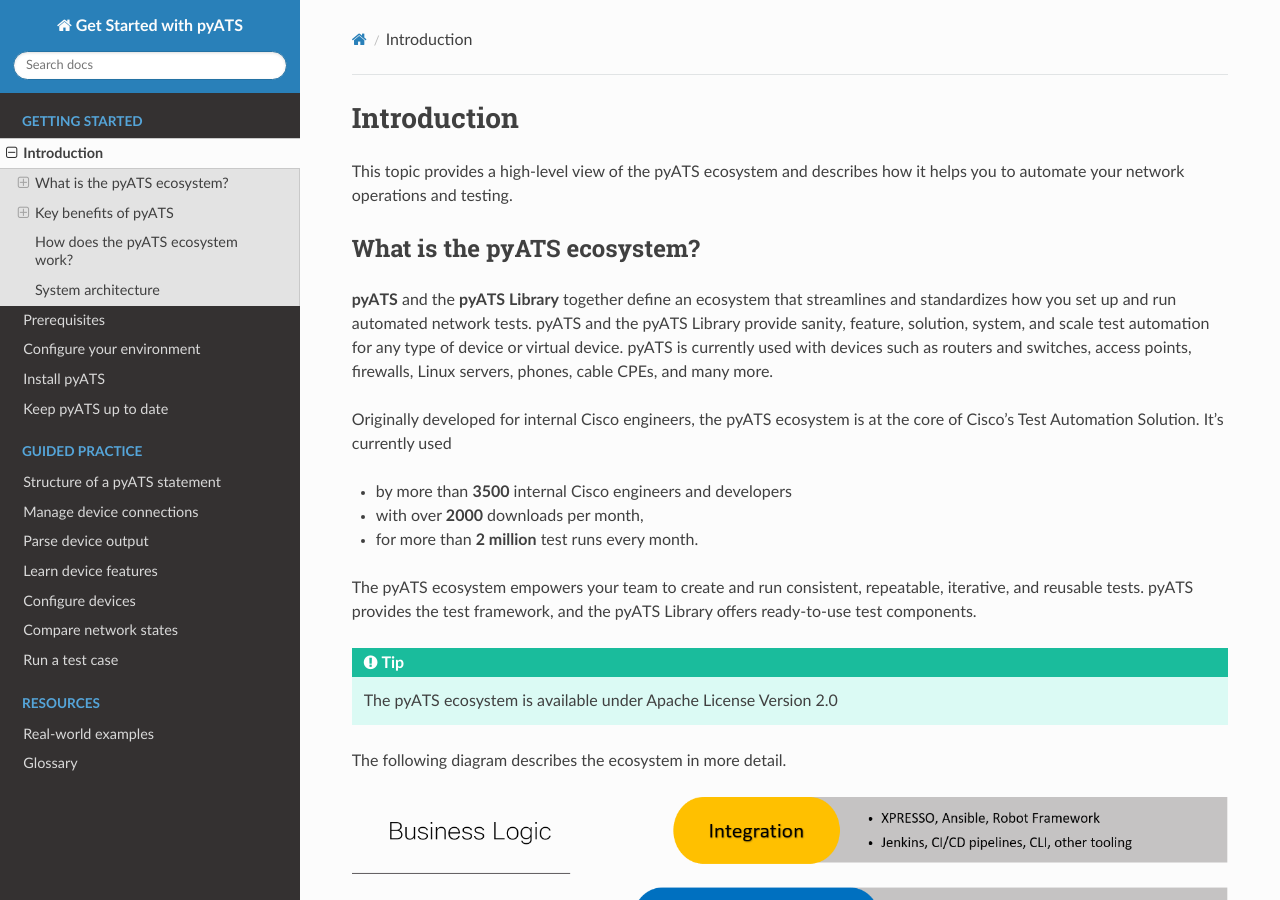
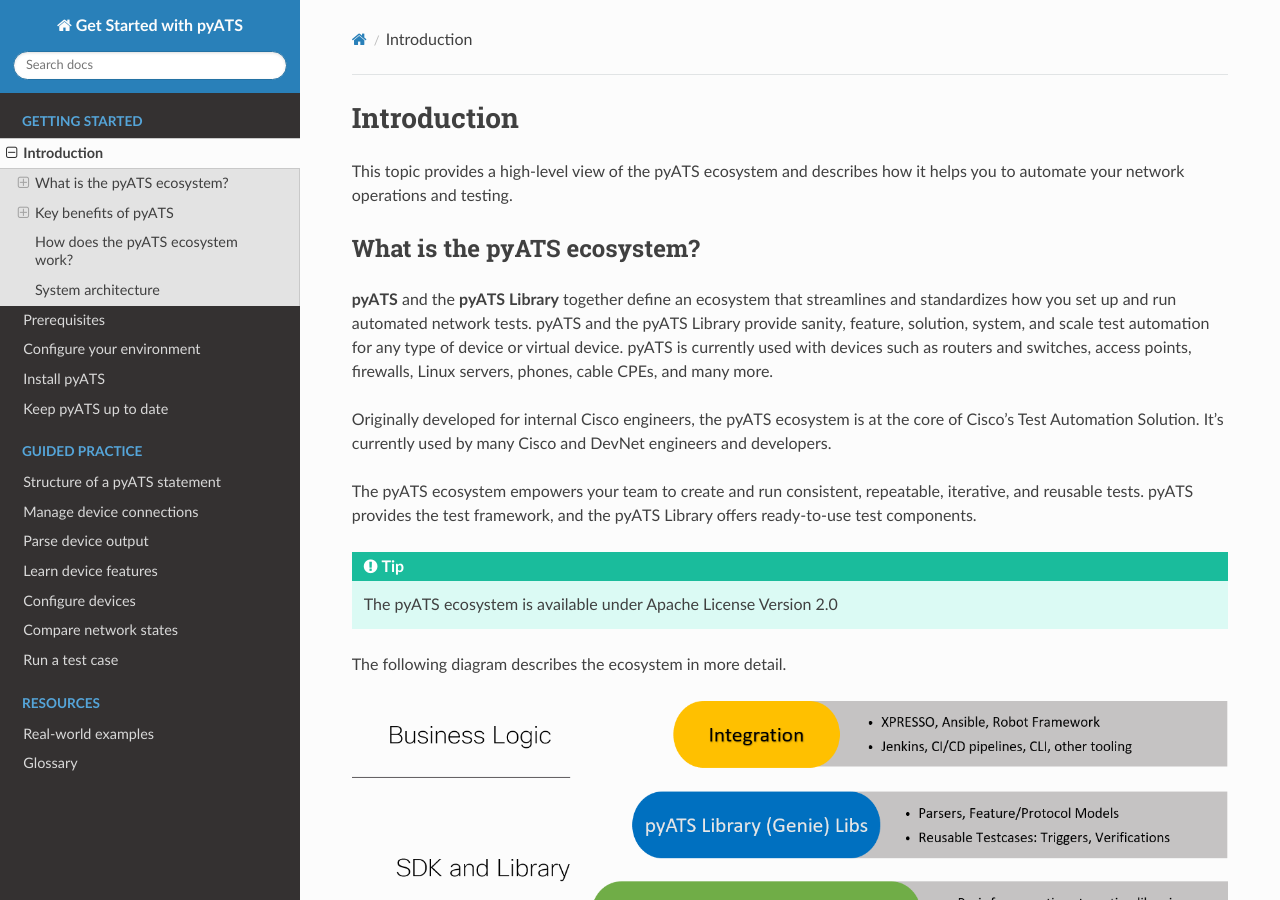
Before and after one commit to CiscoTestAutomation/getting-started, a Sphinx documentation site: the page built from source/intro/introduction.rst, in a window 1280 px wide and 900 px high. Built offline with Sphinx 7.4.7 and the Read the Docs theme 2.0.0, drawn with Linux system fonts in a browser that asks for light colours.

Commit message:
Minor edit to intro.

```diff
--- a/source/intro/introduction.rst
+++ b/source/intro/introduction.rst
@@ -7,11 +7,7 @@
 -------------------------------------
 |pyATSbold| and the |librarybold| together define an ecosystem that streamlines and standardizes how you set up and run automated network tests. |pyATS| and the |library| provide sanity, feature, solution, system, and scale test automation for any type of device or virtual device. |pyATS| is currently used with devices such as routers and switches, access points, firewalls, Linux servers, phones, cable CPEs, and many more.
 
-Originally developed for internal Cisco engineers, the |pyATS| ecosystem is at the core of Cisco's Test Automation Solution. It's currently used
-
-* by more than **3500** internal Cisco engineers and developers
-* with over **2000** downloads per month,
-* for more than **2 million** test runs every month.
+Originally developed for internal Cisco engineers, the |pyATS| ecosystem is at the core of Cisco's Test Automation Solution. It's currently used by many Cisco and DevNet engineers and developers.
 
 The |pyATS| ecosystem empowers your team to create and run consistent, repeatable, iterative, and reusable tests. |pyATS| provides the test framework, and the |library| offers ready-to-use test components.
 
```
